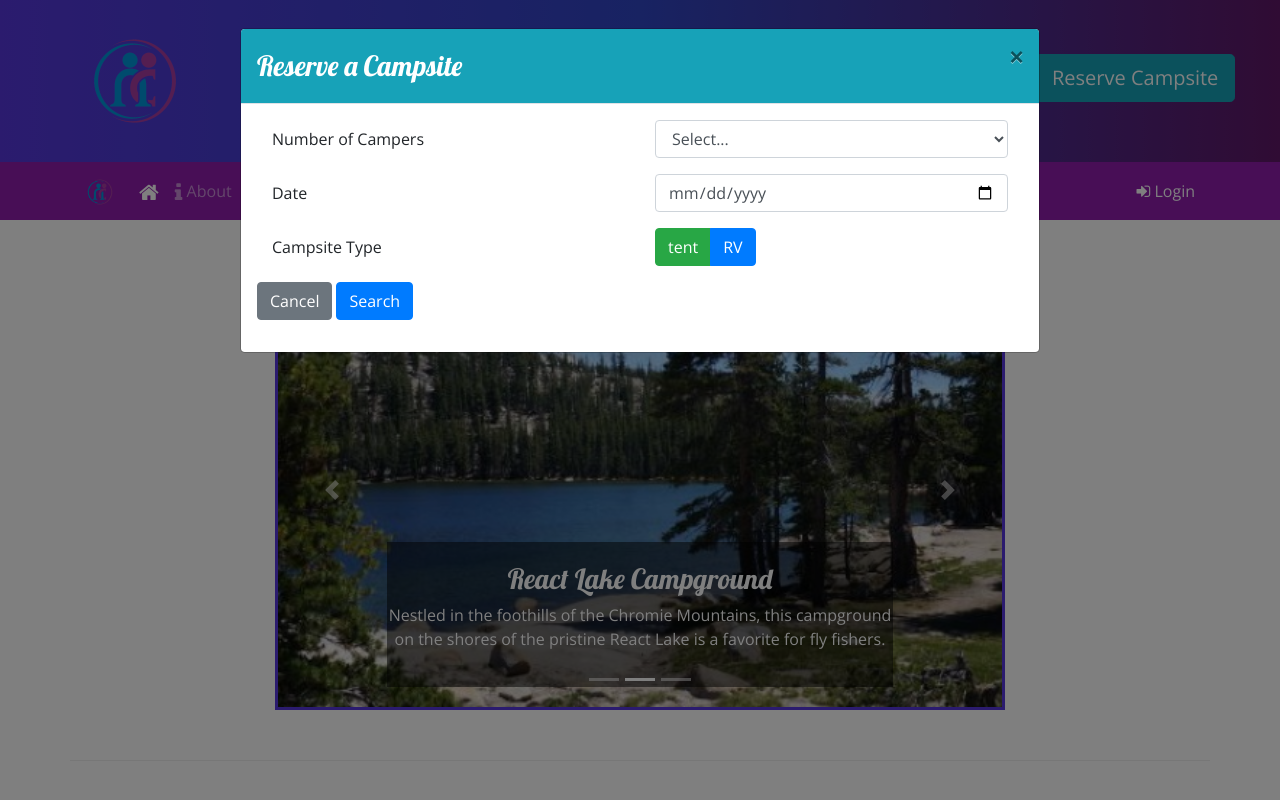
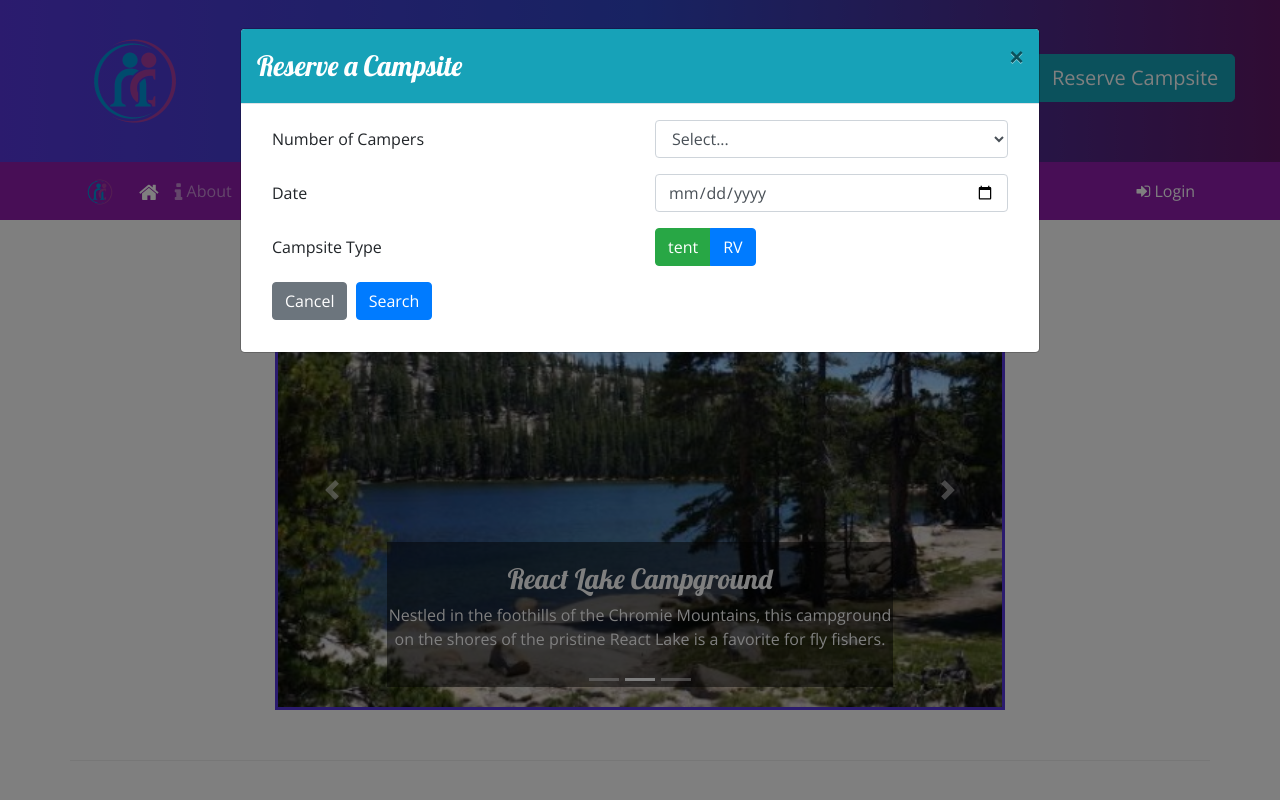
Before and after one commit to Rockrat2008/NuCamp-Campsite, a website: page index.html in a window 1280 px wide. Both pictures are taken after a click on the button "Reserve Campsite". Shown: the top 800 px of the page. Drawn offline with nearby package versions, Linux system fonts and the light colour scheme.

Commit message:
Cleaned up reserve a campsite modal formatting

```diff
--- a/index.html
+++ b/index.html
@@ -167,10 +167,14 @@
                 </div>
 
                 <div class="form-group row">
-                  <button class="btn btn-secondary" data-dismiss="modal">
-                    Cancel
-                  </button>
-                  <button class="btn btn-primary ml-1" type="submit">Search</button>
+                  <div class="col">
+                    <button class="btn btn-secondary" data-dismiss="modal">
+                      Cancel
+                    </button>
+                    <button class="btn btn-primary ml-1" type="submit">
+                      Search
+                    </button>
+                  </div>
                 </div>
               </form>
             </div>
```
